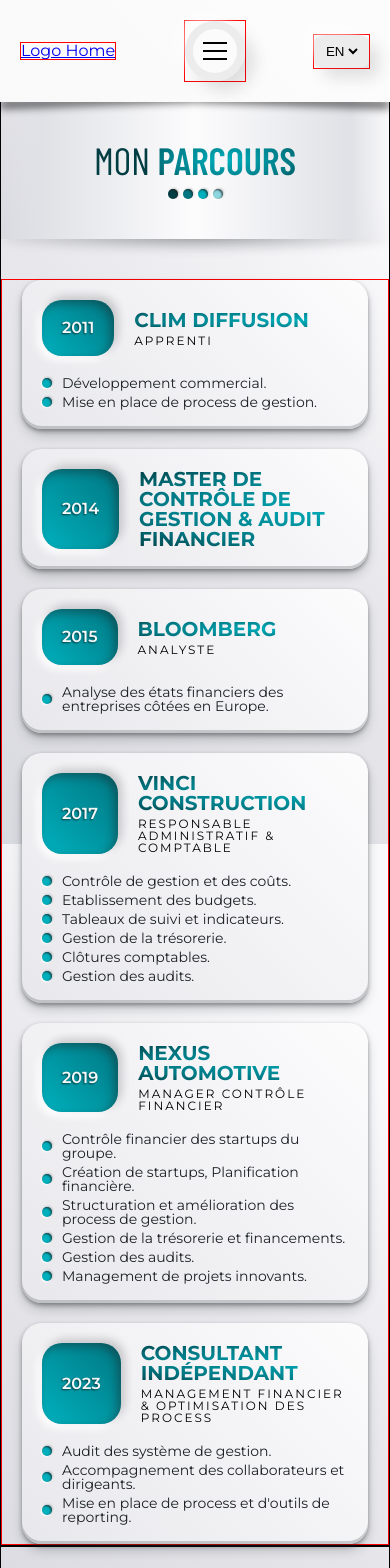
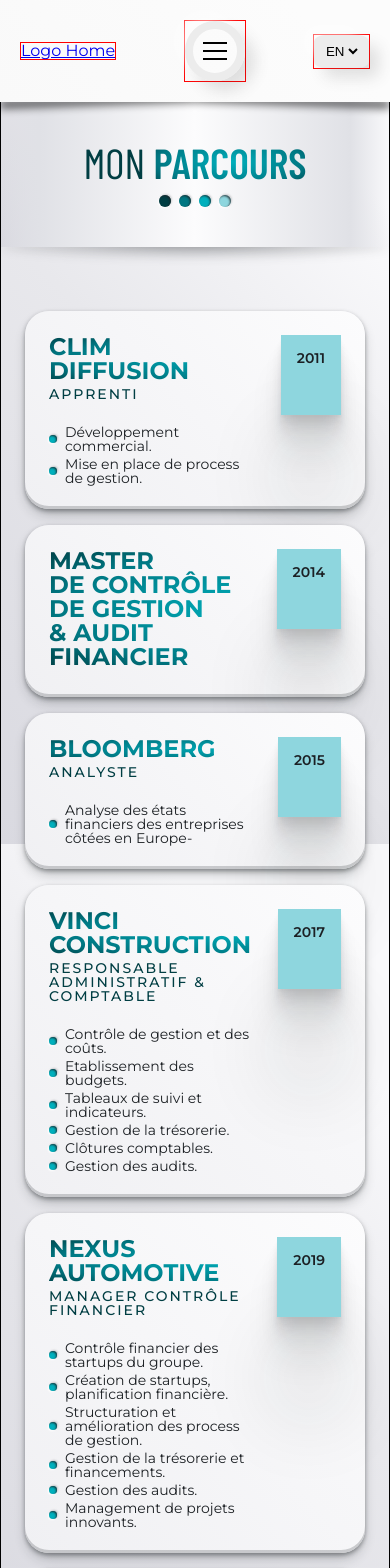
Before and after one commit to Axel-Martin7/schramiak-consulting, a Next.js app: page /en/parcours in a window 390 px wide. Shown: the top 1568 px of the page. Built offline with nearby package versions, Linux system fonts and the light colour scheme; a web font is replaced by a local one.

Commit message:
Created parcours page with style for mobile device

```diff
--- a/src/app/[locale]/parcours/page.module.scss
+++ b/src/app/[locale]/parcours/page.module.scss
@@ -1,80 +1,180 @@
 @import '@/styles/variables';
 @import '@/styles/mixins';
 
+// .main {
+//   padding: 100px 0 0;
+//   display: flex;
+//   flex-direction: column;
+//   align-items: center;
+//   gap: 40px;
+//   border: 1px solid black;
+//   /*------------------ Tablet ------------------*/
+//   @media screen and (min-width: 768px) {
+//     gap: 120px;
+//   }
+
+//   .pageHeader {
+//     @include page-header;
+//   }
+
+//   .cardsSection {
+//     width: calc(100% - 48px); // Pour avoir 24px de padding sur les cotées
+//     display: flex;
+//     flex-direction: column;
+//     gap: 24px;
+//     /*------------------ Tablet ------------------*/
+//     @media screen and (min-width: 768px) {
+//       width: calc(100% - 160px); // Pour avoir 80px de padding sur les cotées
+//       max-width: 1200px;
+//     }
+
+//     .card {
+//       padding: 16px;
+//       display: flex;
+//       justify-content: space-between;
+//       gap: 16px;
+//       border-radius: 16px;
+//       background-color: $color-slate-grey-3;
+//       box-shadow: rgba(0, 0, 0, 0.4) 0px 2px 4px,
+//         rgba(0, 0, 0, 0.3) 0px 7px 13px -3px,
+//         rgba(0, 0, 0, 0.2) 0px -3px 0px inset;
+
+//       /*------------------ Tablet ------------------*/
+//       @media screen and (min-width: 768px) {
+//         width: calc(50% + 100px / 2 + 24px);
+//         /* 100px = taille de .cardDate / 2 pour que les date soient parfaitement alignées verticalement
+//         + 24px = padding de .card
+//         */
+//         &:nth-child(even) {
+//           flex-direction: row-reverse;
+//           align-self: end;
+//         }
+//       }
+
+//       .cardInformationsContainer {
+//         display: flex;
+//         flex-direction: column;
+//         gap: 16px;
+
+//         .titlesContainer {
+//           text-transform: uppercase;
+
+//           .cardName {
+//             font-size: 24px;
+//             font-weight: 600;
+//             margin-bottom: 4px;
+//             background: radial-gradient(
+//               ellipse farthest-corner at right center,
+//               #00b0bd 0%,
+//               #007782 68%,
+//               #003e43 100%
+//             );
+//             background-clip: text;
+//             -webkit-background-clip: text;
+//             -webkit-text-fill-color: transparent;
+
+//             .line {
+//               display: block;
+//             }
+//           }
+
+//           .role {
+//             font-size: 14px;
+//             letter-spacing: 2px;
+//           }
+//         }
+
+//         .cardDescriptionsList {
+//           display: flex;
+//           flex-direction: column;
+//           gap: 4px;
+
+//           .description {
+//             display: flex;
+//             align-items: center;
+//             gap: 16px;
+//             font-size: 14px;
+//             color: $color-slate-grey-12;
+
+//             .bubble {
+//               width: 8px;
+//               height: 8px;
+//               aspect-ratio: 1/1;
+//               border-radius: 50%;
+//               border: 1px solid black;
+//             }
+//           }
+//         }
+//       }
+
+//       .cardDate {
+//         max-height: 80px;
+//         padding: 16px;
+//         display: flex;
+//         justify-content: center;
+//         background-color: $color-teal-6;
+//         box-shadow: 0 2.8px 2.2px rgba(28, 32, 36, 0.034),
+//           0 6.7px 5.3px rgba(28, 32, 36, 0.048),
+//           0 12.5px 10px rgba(28, 32, 36, 0.06),
+//           0 22.3px 17.9px rgba(28, 32, 36, 0.072),
+//           0 41.8px 33.4px rgba(28, 32, 36, 0.086),
+//           0 100px 80px rgba(28, 32, 36, 0.12);
+//       }
+//     }
+//   }
+// }
+
 .main {
-  padding-top: 100px;
-  /* 100px = taille du header global
-  80px = espace entre le header global et le pageHeader*/
+  padding: 100px 0 64px;
   display: flex;
   flex-direction: column;
   align-items: center;
-  gap: 40px;
-
+  gap: 64px;
   border: 1px solid black;
+  /*------------------ Tablet ------------------*/
+  @media screen and (min-width: 768px) {
+    gap: 120px;
+  }
 
   .pageHeader {
     @include page-header;
   }
 
-  .parcoursSection {
-    width: 100%;
-    padding: 0 20px;
+  .cardsSection {
+    width: calc(
+      100% - 48px
+    ); // 48px = 2x 24px pour avoir un espace de 24px de chaques cotées
     display: flex;
     flex-direction: column;
-    gap: 20px;
-    border: 1px solid red;
-    /*------------------ Tablet ------------------*/
-    @media screen and (min-width: 768px) {
-      max-width: 1440px;
-    }
+    gap: 16px;
 
     .card {
-      padding: 20px;
+      padding: 24px;
       display: flex;
-      flex-direction: column;
-      gap: 20px;
-      border-radius: 20px;
+      justify-content: space-between;
+      gap: 24px;
+      border-radius: 24px;
       background: linear-gradient(
         45deg,
-        $color-slate-grey-4 0%,
+        $color-slate-grey-3 0%,
         $color-slate-grey-1 100%
       );
       box-shadow: rgba(28, 32, 36, 0.4) 0px 2px 4px,
         rgba(28, 32, 36, 0.3) 0px 7px 13px -3px,
         rgba(28, 32, 36, 0.2) 0px -3px 0px inset;
 
-      .cardHeader {
+      .cardInfosContainer {
         display: flex;
-        align-items: stretch;
-        gap: 20px;
+        flex-direction: column;
+        gap: 24px;
 
-        .projectYear {
-          padding: 20px;
-          display: flex;
-          align-items: center;
-          border-radius: 20px;
-          background: linear-gradient(
-            45deg,
-            $color-primary 0%,
-            $color-primary-dark 100%
-          );
-          box-shadow: 4px -4px 8px rgba(28, 32, 36, 0.2), -4px 4px 8px white,
-            inset -4px 4px 8px rgba(28, 32, 36, 0.4);
-          color: $color-teal-1;
-          font-weight: 600;
-          text-shadow: -1px 1px 2px #003e43;
-        }
+        .titlesContainer {
+          text-transform: uppercase;
 
-        .projectTitlesContainer {
-          display: flex;
-          flex-direction: column;
-          justify-content: center;
-          gap: 5px;
-
-          .projectName {
-            font-size: 20px;
+          .cardName {
+            margin-bottom: 4px;
+            font-size: 24px;
             font-weight: 700;
-            text-transform: uppercase;
             background: radial-gradient(
               ellipse farthest-corner at right center,
               $color-primary 0%,
@@ -84,38 +184,58 @@
             background-clip: text;
             -webkit-background-clip: text;
             -webkit-text-fill-color: transparent;
+
+            .line {
+              display: block;
+            }
           }
 
-          .projectRole {
-            font-size: 12px;
-            text-transform: uppercase;
+          .role {
+            font-size: 14px;
+            font-weight: 500;
             letter-spacing: 2px;
+            color: $color-primary-dark-darker;
+          }
+        }
+
+        .cardDescriptionsList {
+          display: flex;
+          flex-direction: column;
+          gap: 4px;
+
+          .description {
+            display: flex;
+            align-items: center;
+            gap: 8px;
+            font-size: 14px;
+            color: $color-slate-grey-12;
+
+            .bubble {
+              width: 8px;
+              height: 8px;
+              aspect-ratio: 1/1;
+              border-radius: 50%;
+              background-color: $color-primary;
+              box-shadow: 1px -1px 2px rgba(28, 32, 36, 0.2), -1px 1px 2px white,
+                inset -1px 1px 2px rgba(28, 32, 36, 0.8);
+            }
           }
         }
       }
 
-      .projectDescriptionsList {
-        display: flex;
-        flex-direction: column;
-        gap: 5px;
-
-        .descriptionItem {
-          display: flex;
-          align-items: center;
-          gap: 10px;
-          font-size: 14px;
-          color: $color-slate-grey-12;
-
-          .bubble {
-            width: 10px;
-            height: 10px;
-            aspect-ratio: 1/1;
-            border-radius: 50%;
-            box-shadow: 1px -1px 2px rgba(28, 32, 36, 0.2), -1px 1px 2px white,
-              inset -1px 1px 2px rgba(28, 32, 36, 0.8);
-            background-color: $color-primary;
-          }
-        }
+      .cardDate {
+        max-height: 80px;
+        padding: 16px;
+        background-color: $color-teal-6;
+        box-shadow: 0 2.8px 2.2px rgba(28, 32, 36, 0.034),
+          0 6.7px 5.3px rgba(28, 32, 36, 0.048),
+          0 12.5px 10px rgba(28, 32, 36, 0.06),
+          0 22.3px 17.9px rgba(28, 32, 36, 0.072),
+          0 41.8px 33.4px rgba(28, 32, 36, 0.086),
+          0 100px 80px rgba(28, 32, 36, 0.12);
+        color: $color-slate-grey-12;
+        font-size: 14px;
+        font-weight: 600;
       }
     }
   }
--- a/src/app/[locale]/parcours/page.tsx
+++ b/src/app/[locale]/parcours/page.tsx
@@ -28,187 +28,173 @@ export default function ParcoursPage({ params: { locale } }: Props) {
         </div>
       </header>
 
-      <section className={styles.parcoursSection}>
-        {/*---------- CLIM DIFFUSION ---------- */}
+      <section className={styles.cardsSection}>
+        {/*---------- Clim diffusion ----------*/}
         <article className={styles.card}>
-          <header className={styles.cardHeader}>
-            <div className={styles.projectYear}>2011</div>
-            <div className={styles.projectTitlesContainer}>
-              <h2 className={styles.projectName}>Clim diffusion</h2>
-              <h3 className={styles.projectRole}>Apprenti</h3>
+          <div className={styles.cardInfosContainer}>
+            <div className={styles.titlesContainer}>
+              <h2 className={styles.cardName}>Clim diffusion</h2>
+              <h3 className={styles.role}>Apprenti</h3>
             </div>
-          </header>
 
-          <ul className={styles.projectDescriptionsList}>
-            <li className={styles.descriptionItem}>
+            <ul className={styles.cardDescriptionsList}>
+              <li className={styles.description}>
                 <span className={styles.bubble}></span>
-              <p className={styles.description}>Développement commercial.</p>
+                <p>Développement commercial.</p>
               </li>
-            <li className={styles.descriptionItem}>
+              <li className={styles.description}>
                 <span className={styles.bubble}></span>
-              <p className={styles.description}>
-                Mise en place de process de gestion.
+                <p>Mise en place de process de gestion.</p>
+              </li>
+            </ul>
+          </div>
+
+          <div className={styles.cardDate}>2011</div>
+        </article>
+
+        {/*---------- Master ----------*/}
+        <article className={styles.card}>
+          <div className={styles.cardInfosContainer}>
+            <div className={styles.titlesContainer}>
+              <h2 className={styles.cardName}>
+                <span className={styles.line}>Master </span>
+                <span className={styles.line}> de Contrôle de gestion </span> &
+                Audit financier
+              </h2>
+            </div>
+          </div>
+
+          <div className={styles.cardDate}>2014</div>
+        </article>
+
+        {/*---------- Bloomberg ----------*/}
+        <article className={styles.card}>
+          <div className={styles.cardInfosContainer}>
+            <div className={styles.titlesContainer}>
+              <h2 className={styles.cardName}>Bloomberg</h2>
+              <h3 className={styles.role}>Analyste</h3>
+            </div>
+
+            <ul className={styles.cardDescriptionsList}>
+              <li className={styles.description}>
+                <span className={styles.bubble}></span>
+                <p>
+                  Analyse des états financiers des entreprises côtées en Europe-
                 </p>
               </li>
             </ul>
+          </div>
+
+          <div className={styles.cardDate}>2015</div>
         </article>
 
-        {/*---------- MASTER  ---------- */}
+        {/*---------- Vinci Construction ----------*/}
         <article className={styles.card}>
-          <header className={styles.cardHeader}>
-            <div className={styles.projectYear}>2014</div>
-            <div className={styles.projectTitlesContainer}>
-              <h2 className={styles.projectName}>
-                Master de contrôle de gestion & Audit financier
-              </h2>
-            </div>
-          </header>
-        </article>
-
-        {/*---------- BLOOMBERG ---------- */}
-        <article className={styles.card}>
-          <header className={styles.cardHeader}>
-            <div className={styles.projectYear}>2015</div>
-            <div className={styles.projectTitlesContainer}>
-              <h2 className={styles.projectName}>Bloomberg</h2>
-              <h3 className={styles.projectRole}>Analyste</h3>
-            </div>
-          </header>
-
-          <ul className={styles.projectDescriptionsList}>
-            <li className={styles.descriptionItem}>
-              <span className={styles.bubble}></span>
-              <p className={styles.description}>
-                Analyse des états financiers des entreprises côtées en Europe.
-              </p>
-            </li>
-          </ul>
-        </article>
-
-        {/*---------- VINCI CONSTRUCTION ---------- */}
-        <article className={styles.card}>
-          <header className={styles.cardHeader}>
-            <div className={styles.projectYear}>2017</div>
-            <div className={styles.projectTitlesContainer}>
-              <h2 className={styles.projectName}>Vinci Construction</h2>
-              <h3 className={styles.projectRole}>
+          <div className={styles.cardInfosContainer}>
+            <div className={styles.titlesContainer}>
+              <h2 className={styles.cardName}>Vinci construction</h2>
+              <h3 className={styles.role}>
                 Responsable administratif & comptable
               </h3>
             </div>
-          </header>
 
-          <ul className={styles.projectDescriptionsList}>
-            <li className={styles.descriptionItem}>
+            <ul className={styles.cardDescriptionsList}>
+              <li className={styles.description}>
                 <span className={styles.bubble}></span>
-              <p className={styles.description}>
-                Contrôle de gestion et des coûts.
-              </p>
+                <p>Contrôle de gestion et des coûts.</p>
               </li>
-            <li className={styles.descriptionItem}>
+              <li className={styles.description}>
                 <span className={styles.bubble}></span>
-              <p className={styles.description}>Etablissement des budgets.</p>
+                <p>Etablissement des budgets.</p>
               </li>
-            <li className={styles.descriptionItem}>
+              <li className={styles.description}>
                 <span className={styles.bubble}></span>
-              <p className={styles.description}>
-                Tableaux de suivi et indicateurs.
-              </p>
+                <p>Tableaux de suivi et indicateurs.</p>
               </li>
-            <li className={styles.descriptionItem}>
+              <li className={styles.description}>
                 <span className={styles.bubble}></span>
-              <p className={styles.description}>Gestion de la trésorerie.</p>
+                <p>Gestion de la trésorerie.</p>
               </li>
-            <li className={styles.descriptionItem}>
+              <li className={styles.description}>
                 <span className={styles.bubble}></span>
-              <p className={styles.description}>Clôtures comptables.</p>
+                <p>Clôtures comptables.</p>
               </li>
-            <li className={styles.descriptionItem}>
+              <li className={styles.description}>
                 <span className={styles.bubble}></span>
-              <p className={styles.description}>Gestion des audits.</p>
+                <p>Gestion des audits.</p>
               </li>
             </ul>
+          </div>
+
+          <div className={styles.cardDate}>2017</div>
         </article>
 
-        {/*---------- NEXUS AUTOMOTIVE ---------- */}
+        {/*---------- Nexus Automotive ----------*/}
         <article className={styles.card}>
-          <header className={styles.cardHeader}>
-            <div className={styles.projectYear}>2019</div>
-            <div className={styles.projectTitlesContainer}>
-              <h2 className={styles.projectName}>Nexus automotive</h2>
-              <h3 className={styles.projectRole}>Manager contrôle financier</h3>
+          <div className={styles.cardInfosContainer}>
+            <div className={styles.titlesContainer}>
+              <h2 className={styles.cardName}>Nexus automotive</h2>
+              <h3 className={styles.role}>Manager contrôle financier</h3>
             </div>
-          </header>
 
-          <ul className={styles.projectDescriptionsList}>
-            <li className={styles.descriptionItem}>
+            <ul className={styles.cardDescriptionsList}>
+              <li className={styles.description}>
                 <span className={styles.bubble}></span>
-              <p className={styles.description}>
-                Contrôle financier des startups du groupe.
-              </p>
+                <p>Contrôle financier des startups du groupe.</p>
               </li>
-            <li className={styles.descriptionItem}>
+              <li className={styles.description}>
                 <span className={styles.bubble}></span>
-              <p className={styles.description}>
-                Création de startups, Planification financière.
-              </p>
+                <p>Création de startups, planification financière.</p>
               </li>
-            <li className={styles.descriptionItem}>
+              <li className={styles.description}>
                 <span className={styles.bubble}></span>
-              <p className={styles.description}>
-                Structuration et amélioration des process de gestion.
-              </p>
+                <p>Structuration et amélioration des process de gestion.</p>
               </li>
-            <li className={styles.descriptionItem}>
+              <li className={styles.description}>
                 <span className={styles.bubble}></span>
-              <p className={styles.description}>
-                Gestion de la trésorerie et financements.
-              </p>
+                <p>Gestion de la trésorerie et financements.</p>
               </li>
-            <li className={styles.descriptionItem}>
+              <li className={styles.description}>
                 <span className={styles.bubble}></span>
-              <p className={styles.description}>Gestion des audits.</p>
+                <p>Gestion des audits.</p>
               </li>
-            <li className={styles.descriptionItem}>
+              <li className={styles.description}>
                 <span className={styles.bubble}></span>
-              <p className={styles.description}>
-                Management de projets innovants.
-              </p>
+                <p>Management de projets innovants.</p>
               </li>
             </ul>
+          </div>
+
+          <div className={styles.cardDate}>2019</div>
         </article>
 
-        {/*---------- CONSULTANT INDEPENDANT ---------- */}
+        {/*---------- Consultant indépendant ----------*/}
         <article className={styles.card}>
-          <header className={styles.cardHeader}>
-            <div className={styles.projectYear}>2023</div>
-            <div className={styles.projectTitlesContainer}>
-              <h2 className={styles.projectName}>Consultant Indépendant</h2>
-              <h3 className={styles.projectRole}>
+          <div className={styles.cardInfosContainer}>
+            <div className={styles.titlesContainer}>
+              <h2 className={styles.cardName}>Consultant indépendant</h2>
+              <h3 className={styles.role}>
                 Management financier & optimisation des process
               </h3>
             </div>
-          </header>
 
-          <ul className={styles.projectDescriptionsList}>
-            <li className={styles.descriptionItem}>
+            <ul className={styles.cardDescriptionsList}>
+              <li className={styles.description}>
                 <span className={styles.bubble}></span>
-              <p className={styles.description}>
-                Audit des système de gestion.
-              </p>
+                <p>Audit des systèmes de gestion.</p>
               </li>
-            <li className={styles.descriptionItem}>
+              <li className={styles.description}>
                 <span className={styles.bubble}></span>
-              <p className={styles.description}>
-                Accompagnement des collaborateurs et dirigeants.
-              </p>
+                <p>Accompagnement des collaborateurs et dirigeants.</p>
               </li>
-            <li className={styles.descriptionItem}>
+              <li className={styles.description}>
                 <span className={styles.bubble}></span>
-              <p className={styles.description}>
-                Mise en place de process et d&apos;outils de reporting.
-              </p>
+                <p>Mise en place de process et d&apos;outils de reporting.</p>
               </li>
             </ul>
+          </div>
+
+          <div className={styles.cardDate}>2023</div>
         </article>
       </section>
     </main>
--- a/src/styles/_mixins.scss
+++ b/src/styles/_mixins.scss
@@ -39,7 +39,7 @@
   display: flex;
   flex-direction: column;
   align-items: center;
-  gap: 10px;
+  gap: 12px;
   background: linear-gradient(
       90deg,
       transparent 0%,
@@ -96,7 +96,7 @@
 
   .pageTitle {
     text-align: center;
-    font-size: 38px;
+    font-size: 42px;
     text-transform: uppercase;
     color: $color-primary-dark-darker;
 
@@ -118,13 +118,13 @@
   .coloredBubblesContainer {
     display: flex;
     justify-content: center;
-    gap: 5px;
+    gap: 8px;
 
     .bubble1,
     .bubble2,
     .bubble3,
     .bubble4 {
-      width: 10px;
+      width: 12px;
       aspect-ratio: 1/1;
       border-radius: 50%;
       box-shadow: 1px -1px 2px rgba(28, 32, 36, 0.2), -1px 1px 2px white,
```
Lines whose indentation alone changed are shown as unchanged.
